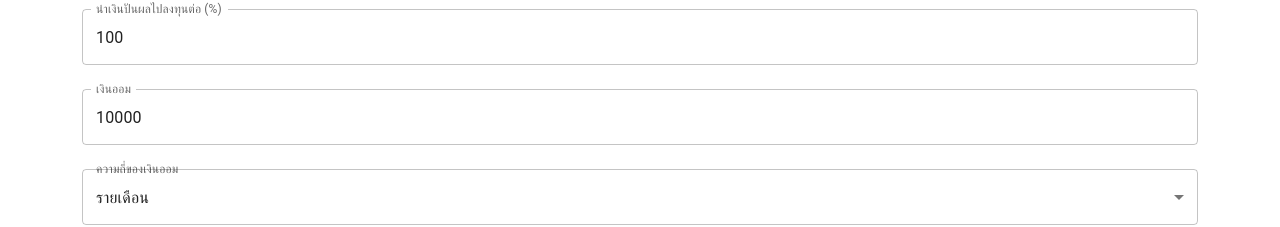
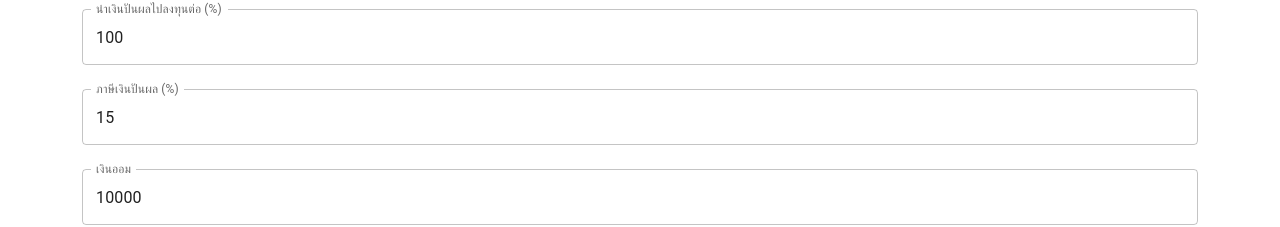
Before and after one commit to natthphong/saving_calculator, a React (Create React App) app: page / in a window 1280 px wide. Shown: the part 583-810 px from the top of the page. Built offline with nearby package versions, Linux system fonts and the light colour scheme; the HTML template or start-up script is replaced by a standard one.

Commit message:
update README

```diff
--- a/src/pages/Calculator/CalculatorForm.js
+++ b/src/pages/Calculator/CalculatorForm.js
@@ -24,6 +24,7 @@ function CalculatorForm(props) {
     const [volatility, setVolatility] = useState('0');
     const [investmentYears, setInvestmentYears] = useState('10');
     const [dividendIncreaseRate, setDividendIncreaseRate] = useState('0');
+    const [dividendTaxRate, setDividendTaxRate] = useState('15');
 
     // ฟังก์ชันจัดการการส่งฟอร์ม
     const handleSubmit = (event) => {
@@ -43,7 +44,7 @@ function CalculatorForm(props) {
             volatility: parseFloat(volatility) || 0,
             investmentYears: parseInt(investmentYears) || 0,
             dividendIncreaseRate: parseFloat(dividendIncreaseRate) || 0,
-
+            dividendTaxRate: parseFloat(dividendTaxRate) || 0,
         };
 
         // เรียกใช้ฟังก์ชัน onCalculate ที่ส่งมาทาง props
@@ -125,6 +126,14 @@ function CalculatorForm(props) {
                 fullWidth
                 margin="normal"
             />
+            <TextField
+                label="ภาษีเงินปันผล (%)"
+                type="number"
+                value={dividendTaxRate}
+                onChange={(e) => setDividendTaxRate(e.target.value)}
+                fullWidth
+                margin="normal"
+            />
 
             {/* ฟิลด์สำหรับเงินออม */}
             <TextField
--- a/src/pages/Calculator/ResultsTable.jsx
+++ b/src/pages/Calculator/ResultsTable.jsx
@@ -29,11 +29,12 @@ function ResultsTable({ yearlyData }) {
                         <TableCell>ปีที่</TableCell>
                         <TableCell align="right">ยอดเงินปลายปี (บาท)</TableCell>
                         <TableCell align="right">เงินออมในปี (บาท)</TableCell>
+                        <TableCell align="right">เงินออมสะสม (บาท)</TableCell>
                         <TableCell align="right">ดอกเบี้ยในปี (บาท)</TableCell>
-                        <TableCell align="right">เงินออมสะสม (บาท)</TableCell>
                         <TableCell align="right">ดอกเบี้ยสะสม (บาท)</TableCell>
                         <TableCell align="right">เงินปันผลในปี (บาท)</TableCell>
                         <TableCell align="right">เงินปันผลสะสม (บาท)</TableCell>
+                        <TableCell align="right">ภาษีเงินปันผลในปี (บาท)</TableCell>
                         <TableCell align="right">เงินปันผล (%)</TableCell>
                     </TableRow>
                 </TableHead>
@@ -48,10 +49,10 @@ function ResultsTable({ yearlyData }) {
                                 {numberFormatter(row.yearlyContribution)}
                             </TableCell>
                             <TableCell align="right">
-                                {numberFormatter(row.yearlyInterest)}
+                                {numberFormatter(row.totalContribution)}
                             </TableCell>
                             <TableCell align="right">
-                                {numberFormatter(row.totalContribution)}
+                                {numberFormatter(row.yearlyInterest)}
                             </TableCell>
                             <TableCell align="right">
                                 {numberFormatter(row.totalInterest)}
@@ -61,6 +62,9 @@ function ResultsTable({ yearlyData }) {
                             </TableCell>
                             <TableCell align="right">
                                 {numberFormatter(row.totalDividend)}
+                            </TableCell>
+                            <TableCell align="right">
+                                {numberFormatter(row.yearlyDividendTax)}
                             </TableCell>
                             <TableCell align="right">
                                 {`${row.currentDividendRate.toFixed(2)}%`}
--- a/src/pages/Calculator/utils/calculations.jsx
+++ b/src/pages/Calculator/utils/calculations.jsx
@@ -13,7 +13,8 @@ export function calculateInvestment(params) {
         contributionIncreaseRate = 0,
         volatility = 0,
         investmentYears = 0,
-        dividendIncreaseRate = 0, // เปลี่ยนชื่อเป็น dividendGrowthRate เพื่อความชัดเจน
+        dividendIncreaseRate = 0,
+        dividendTaxRate = 0,
     } = params;
 
     // กำหนดความถี่ต่อปี
@@ -38,6 +39,7 @@ export function calculateInvestment(params) {
     const ratePerInterestPeriod = (interestRate / 100) / interestPeriodsPerYear;
     const dividendGrowthRate = dividendIncreaseRate / 100; // เปลี่ยนชื่อเพื่อความชัดเจน
     const reinvestmentRate = dividendReinvestmentRate / 100;
+    const currentDividendTaxRate = dividendTaxRate/100;
     const contributionIncreasePerPeriod =
         (contributionIncreaseRate / 100) / contributionPeriodsPerYear;
 
@@ -81,13 +83,17 @@ export function calculateInvestment(params) {
 
         // เงินปันผล
         let dividend = 0;
+        let dividendTax = 0;
         let reinvestedDividend = 0;
         if (
             (period - 1) %
             (maxPeriodsPerYear / dividendPeriodsPerYear) ===
             0
         ) {
-            dividend = balance * ratePerDividendPeriod;
+
+            dividend = (balance * ratePerDividendPeriod)
+            dividendTax = currentDividendTaxRate * dividend
+            dividend = dividend-dividendTax
             reinvestedDividend = dividend * reinvestmentRate;
             totalDividend += dividend;
         }
@@ -122,6 +128,7 @@ export function calculateInvestment(params) {
             contribution: contributionThisPeriod,
             totalContribution,
             currentDividendRate: currentDividendRate * 100, // เก็บอัตราเงินปันผลปัจจุบัน (%)
+            dividendTax,
         });
 
         // สรุปผลรายปี
@@ -145,6 +152,10 @@ export function calculateInvestment(params) {
                 (sum, p) => sum + p.dividend,
                 0
             );
+            const yearlyDividendTax = periodsInYear.reduce(
+                (sum, p) => sum + p.dividendTax,
+                0
+            );
 
             // ยอดเงินปลายปี
             const endOfYearBalance =
@@ -161,6 +172,7 @@ export function calculateInvestment(params) {
                 yearlyInterest,
                 yearlyDividend,
                 currentDividendRate: currentDividendRate * 100, // เก็บอัตราเงินปันผลปัจจุบัน (%)
+                yearlyDividendTax,
             });
         }
     }
```
